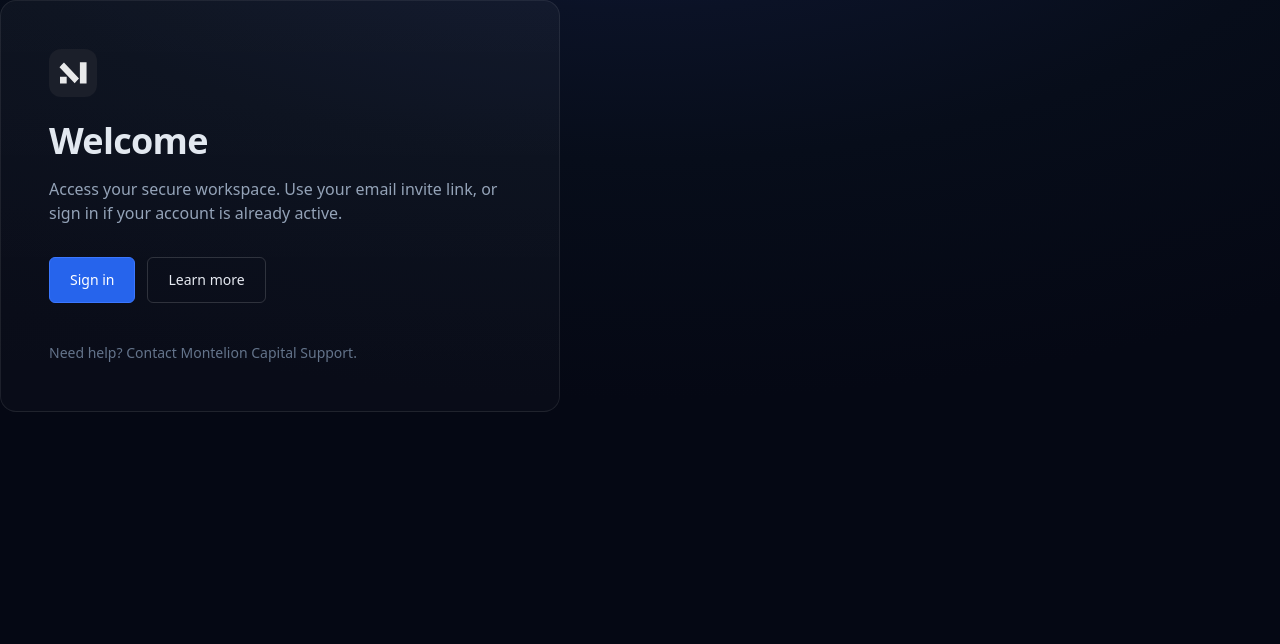
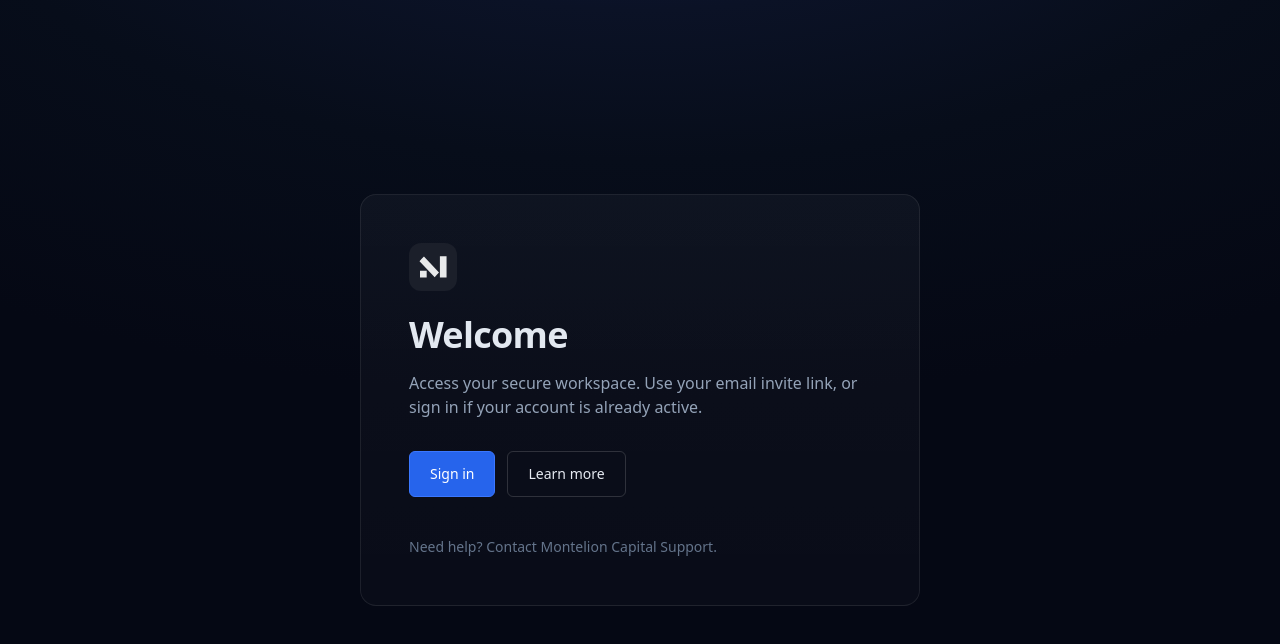
Before and after one commit to montelioncapital/montelion-app-v1, a Next.js app: page / in a window 1280 px wide. Shown: the top 644 px of the page. Built offline with nearby package versions, Linux system fonts and the light colour scheme.

Commit message:
Update layout.jsx

```diff
--- a/app/layout.jsx
+++ b/app/layout.jsx
@@ -1,5 +1,6 @@
 // app/layout.jsx
 import "./globals.css";
+import AppShell from "./AppShell";
 
 export const metadata = {
   title: "Montelion Capital",
@@ -13,10 +14,8 @@ export default function RootLayout({ children }) {
         {/* Fond dégradé global */}
         <div className="pointer-events-none fixed inset-0 bg-[radial-gradient(1200px_600px_at_50%_-200px,#101b4a_0%,#0b1226_35%,#070d1a_60%,#050814_100%)]" />
 
-        {/* PLUS AUCUN CENTRAGE ICI */}
-        <div className="relative min-h-screen w-full">
-          {children}
-        </div>
+        {/* AppShell décide : dashboard full screen / autres pages centrées */}
+        <AppShell>{children}</AppShell>
       </body>
     </html>
   );
```
